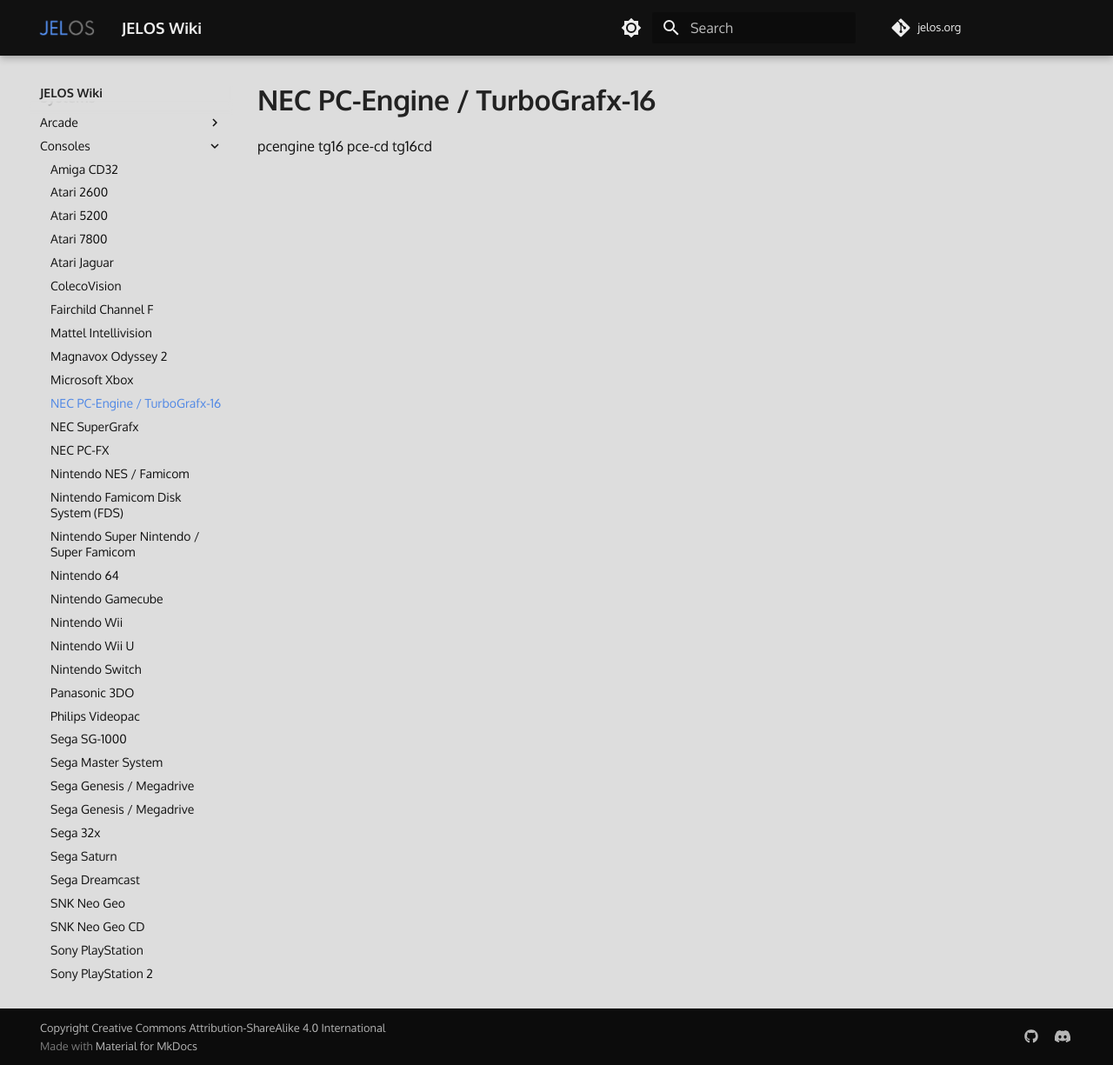
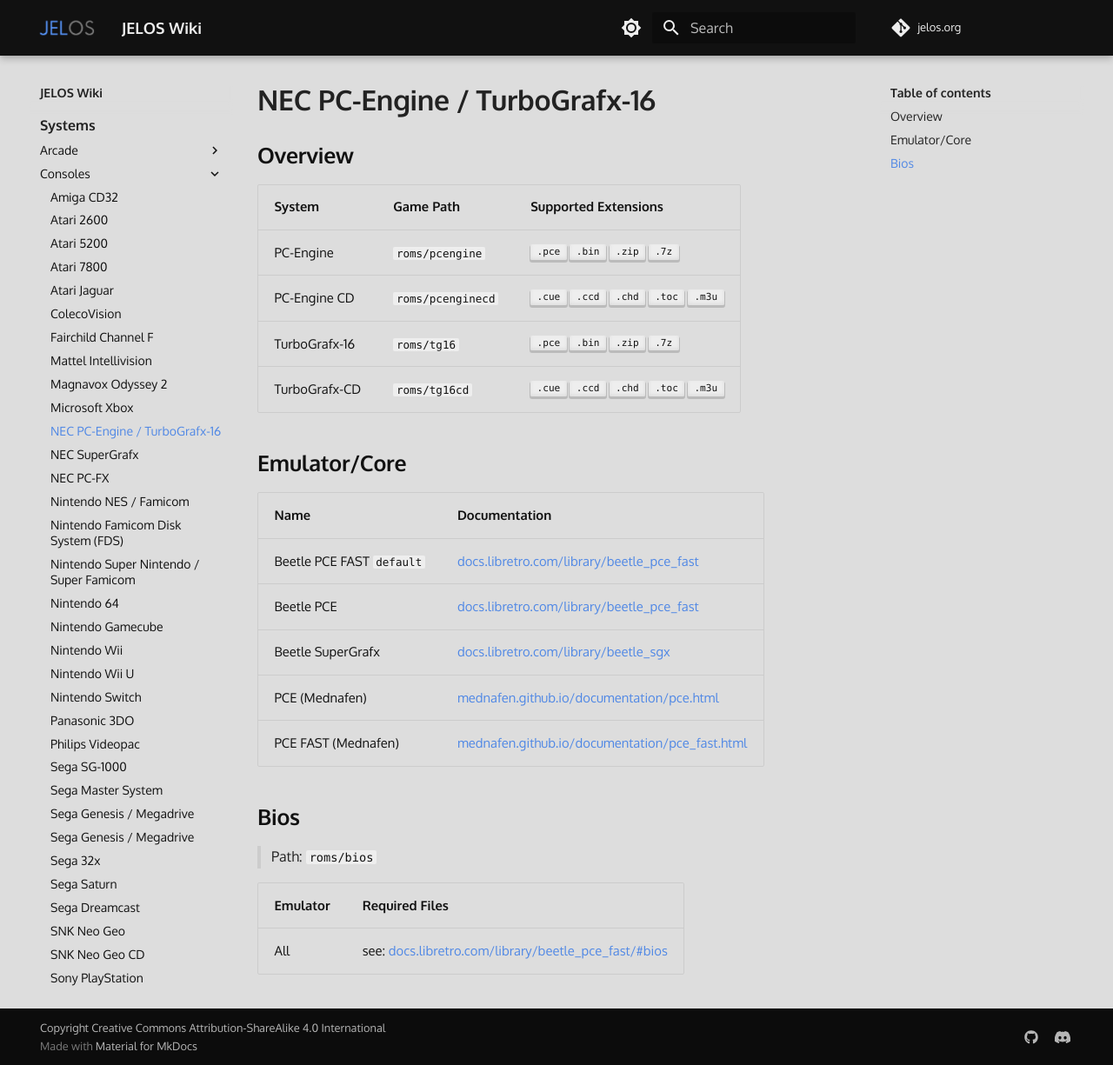
Before and after one commit to wbrawner/jelos.org, an MkDocs documentation site: the page built from docs/systems/pcengine.md, in a window 1280 px wide and 1225 px high. Shown: the whole window at 87% size. Built offline with MkDocs 1.6.1 and Material for MkDocs 9.7.7, drawn with Linux system fonts in a browser that asks for light colours; some web fonts are replaced; comment, search, counter and statistics services are not loaded.

Commit message:
Update pcengine.md

```diff
--- a/docs/systems/pcengine.md
+++ b/docs/systems/pcengine.md
@@ -1,6 +1,28 @@
 # NEC PC-Engine / TurboGrafx-16
 
-pcengine
-tg16
-pce-cd
-tg16cd
+## Overview
+
+| System | Game Path | Supported Extensions |
+| -- | -- | -- |
+| PC-Engine | `roms/pcengine` | ++".pce"++ ++".bin"++ ++".zip"++ ++".7z"++ |
+| PC-Engine CD | `roms/pcenginecd` | ++".cue"++ ++".ccd"++ ++".chd"++ ++".toc"++ ++".m3u"++ |
+| TurboGrafx-16 | `roms/tg16` | ++".pce"++ ++".bin"++ ++".zip"++ ++".7z"++ |
+| TurboGrafx-CD | `roms/tg16cd` | ++".cue"++ ++".ccd"++ ++".chd"++ ++".toc"++ ++".m3u"++ |
+
+## Emulator/Core
+
+| Name | Documentation |
+| --- | --- |
+| Beetle PCE FAST `default` | [docs.libretro.com/library/beetle_pce_fast](https://docs.libretro.com/library/beetle_pce_fast/) |
+| Beetle PCE | [docs.libretro.com/library/beetle_pce_fast](https://docs.libretro.com/library/beetle_pce_fast/) |
+| Beetle SuperGrafx | [docs.libretro.com/library/beetle_sgx](https://docs.libretro.com/library/beetle_sgx/) |
+| PCE (Mednafen) | [mednafen.github.io/documentation/pce.html](https://mednafen.github.io/documentation/pce.html) |
+| PCE FAST (Mednafen) | [mednafen.github.io/documentation/pce_fast.html](https://mednafen.github.io/documentation/pce_fast.html) |
+
+## Bios
+
+> Path: `roms/bios`
+
+| Emulator | Required Files |
+| -- | -- |
+| All | see: [docs.libretro.com/library/beetle_pce_fast/#bios](https://docs.libretro.com/library/beetle_pce_fast/#bios) |
```
